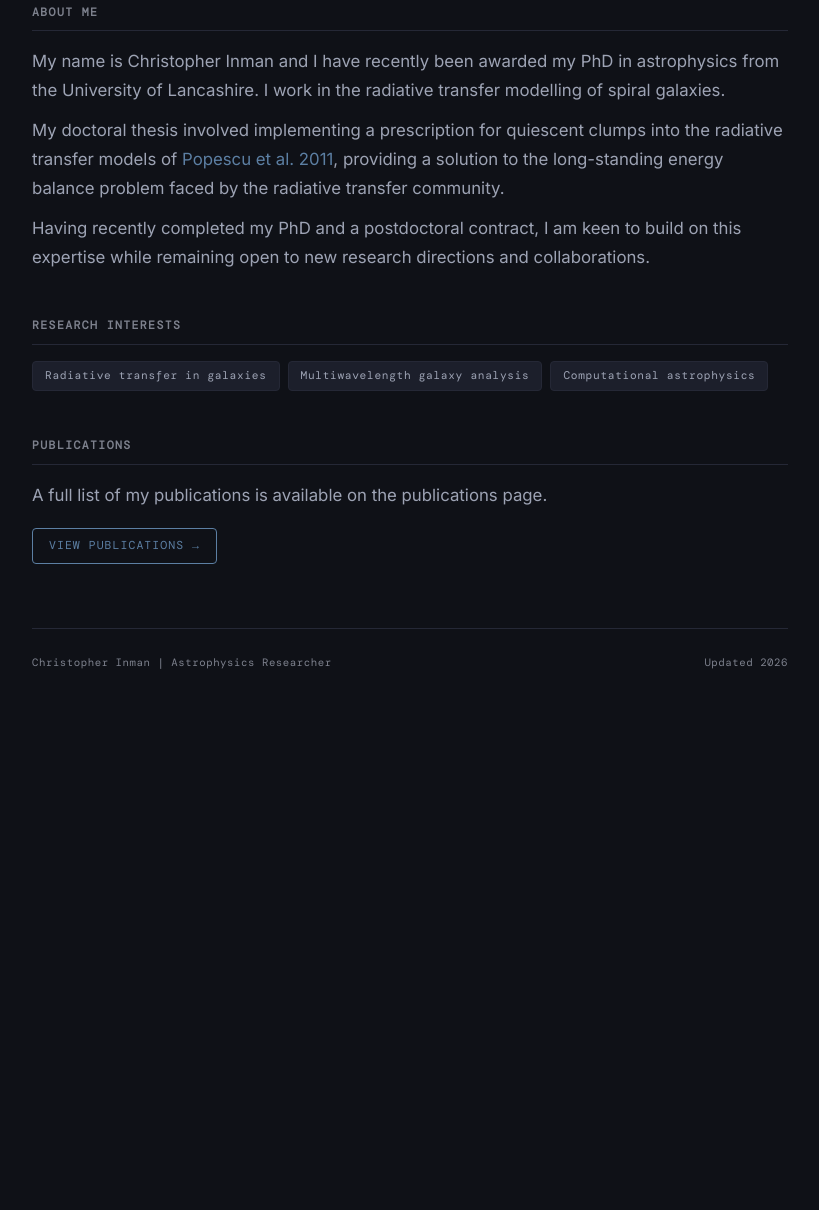
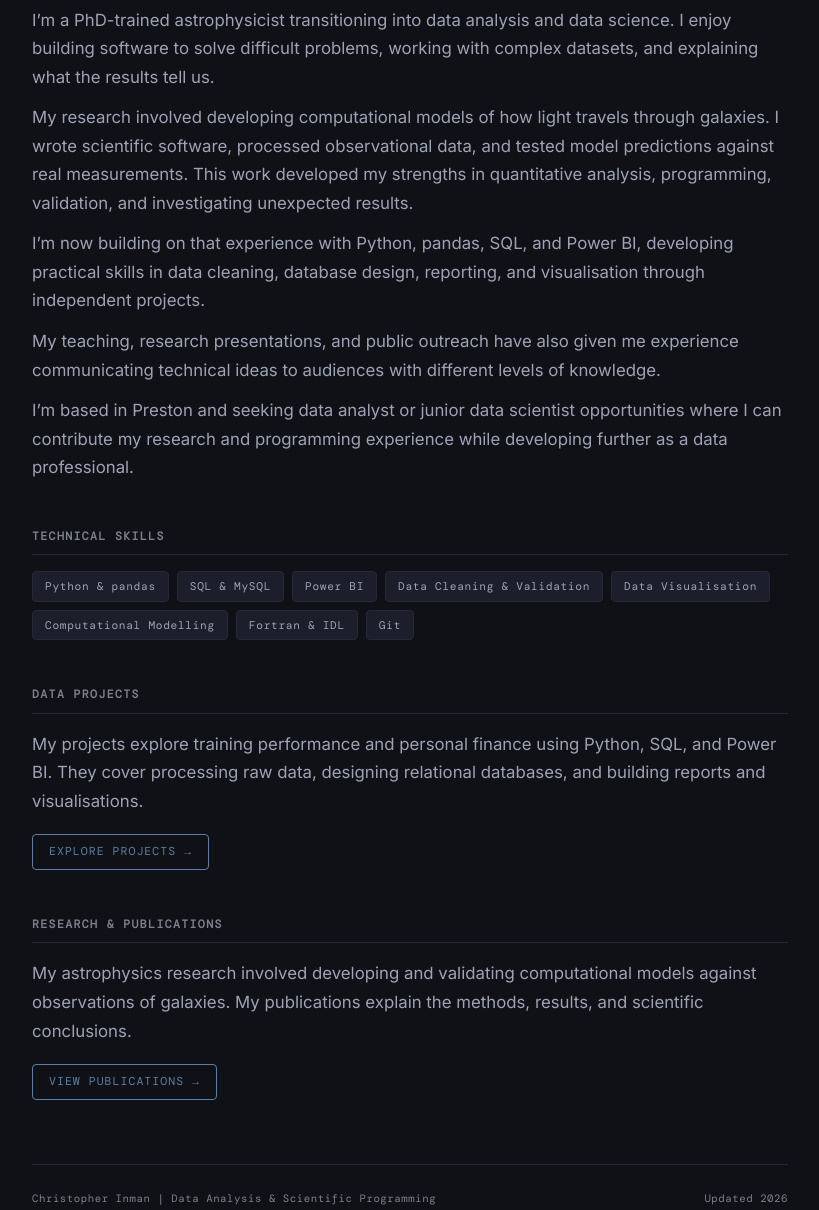
Before and after one commit to CJInman/CJInman.github.io, a plain HTML site: page index.html in a window 1280 px wide. Shown: the part 366-1576 px from the top of the page, without its empty margins (230-1049 px from the left). Before the commit the page ends 1137 px from the top, so only its background shows below. Drawn offline with nearby package versions, Linux system fonts and the light colour scheme; a web font is replaced by a local one.

Commit message:
update homepage to better reflect current career position

```diff
--- a/index.html
+++ b/index.html
@@ -3,7 +3,7 @@
 <head>
   <meta charset="UTF-8" />
   <meta name="viewport" content="width=device-width, initial-scale=1.0" />
-  <title>Christopher Inman | Astrophysics Researcher</title>
+  <title>Christopher Inman | Data Scientist</title>
   <link rel="preconnect" href="https://fonts.googleapis.com" />
   <link rel="preconnect" href="https://fonts.gstatic.com" crossorigin />
   <link href="https://fonts.googleapis.com/css2?family=Inter:wght@400;500;600&family=DM+Mono:wght@300;400&display=swap" rel="stylesheet" />
@@ -186,35 +186,56 @@
     <img class="hero-photo" src="myphoto.jpg" alt="Christopher Inman" />
     <div>
       <h1 class="hero-name">Christopher Inman</h1>
-      <p class="hero-role">Astrophysics Researcher · Radiative Transfer · Computational Modelling</p>
-      <p class="hero-tagline">Modelling the structure and energy balance of spiral galaxies using radiative transfer techniques.</p>
+      <p class="hero-role">PhD Astrophysicist | Data Analysis & Scientific Programming</p>
+      <p class="hero-tagline"></p>
     </div>
   </div>
 
   <section>
     <h2>About Me</h2>
-    <p>My name is Christopher Inman and I have recently been awarded my PhD in astrophysics from the University of Lancashire. I work in the radiative transfer modelling of spiral galaxies.</p>
-    <p>My doctoral thesis involved implementing a prescription for quiescent clumps into the radiative transfer models of <a href="https://www.aanda.org/articles/aa/full_html/2011/03/aa15217-10/aa15217-10.html" target="_blank" rel="noopener">Popescu et al. 2011</a>, providing a solution to the long-standing energy balance problem faced by the radiative transfer community.</p>
-    <p>Having recently completed my PhD and a postdoctoral contract, I am keen to build on this expertise while remaining open to new research directions and collaborations.</p>
+    <p>I’m a PhD-trained astrophysicist transitioning into data analysis and data science. I enjoy building software to solve difficult problems, working with complex datasets, and explaining what the results tell us.</p>
+    <p>My research involved developing computational models of how light travels through galaxies. I wrote scientific software, processed observational data, and tested model predictions against real measurements. This work developed my strengths in quantitative analysis, programming, validation, and investigating unexpected results.</p>
+    <p>I’m now building on that experience with Python, pandas, SQL, and Power BI, developing practical skills in data cleaning, database design, reporting, and visualisation through independent projects.</p>
+    <p>My teaching, research presentations, and public outreach have also given me experience communicating technical ideas to audiences with different levels of knowledge.</p>
+    <p>I’m based in Preston and seeking data analyst or junior data scientist opportunities where I can contribute my research and programming experience while developing further as a data professional.</p>
   </section>
 
   <section>
-    <h2>Research Interests</h2>
-    <ul class="interests">
-      <li>Radiative transfer in galaxies</li>
-      <li>Multiwavelength galaxy analysis</li>
-      <li>Computational astrophysics</li>
-    </ul>
-  </section>
+  <h2>Technical Skills</h2>
+  <ul class="interests">
+    <li>Python &amp; pandas</li>
+    <li>SQL &amp; MySQL</li>
+    <li>Power BI</li>
+    <li>Data Cleaning &amp; Validation</li>
+    <li>Data Visualisation</li>
+    <li>Computational Modelling</li>
+    <li>Fortran &amp; IDL</li>
+    <li>Git</li>
+  </ul>
+</section>
 
   <section>
-    <h2>Publications</h2>
-    <p>A full list of my publications is available on the publications page.</p>
-    <a class="pub-cta" href="publications.html">View Publications</a>
-  </section>
+  <h2>Data Projects</h2>
+  <p>
+    My projects explore training performance and personal finance using
+    Python, SQL, and Power BI. They cover processing raw data, designing
+    relational databases, and building reports and visualisations.
+  </p>
+  <a class="pub-cta" href="projects.html">Explore Projects</a>
+</section>
+
+<section>
+  <h2>Research &amp; Publications</h2>
+  <p>
+    My astrophysics research involved developing and validating computational
+    models against observations of galaxies. My publications explain the
+    methods, results, and scientific conclusions.
+  </p>
+  <a class="pub-cta" href="publications.html">View Publications</a>
+</section>
 
   <footer>
-    <span class="footer-note">Christopher Inman | Astrophysics Researcher</span>
+    <span class="footer-note">Christopher Inman | Data Analysis &amp; Scientific Programming</span>
     <span class="footer-note">Updated 2026</span>
   </footer>
 
```
